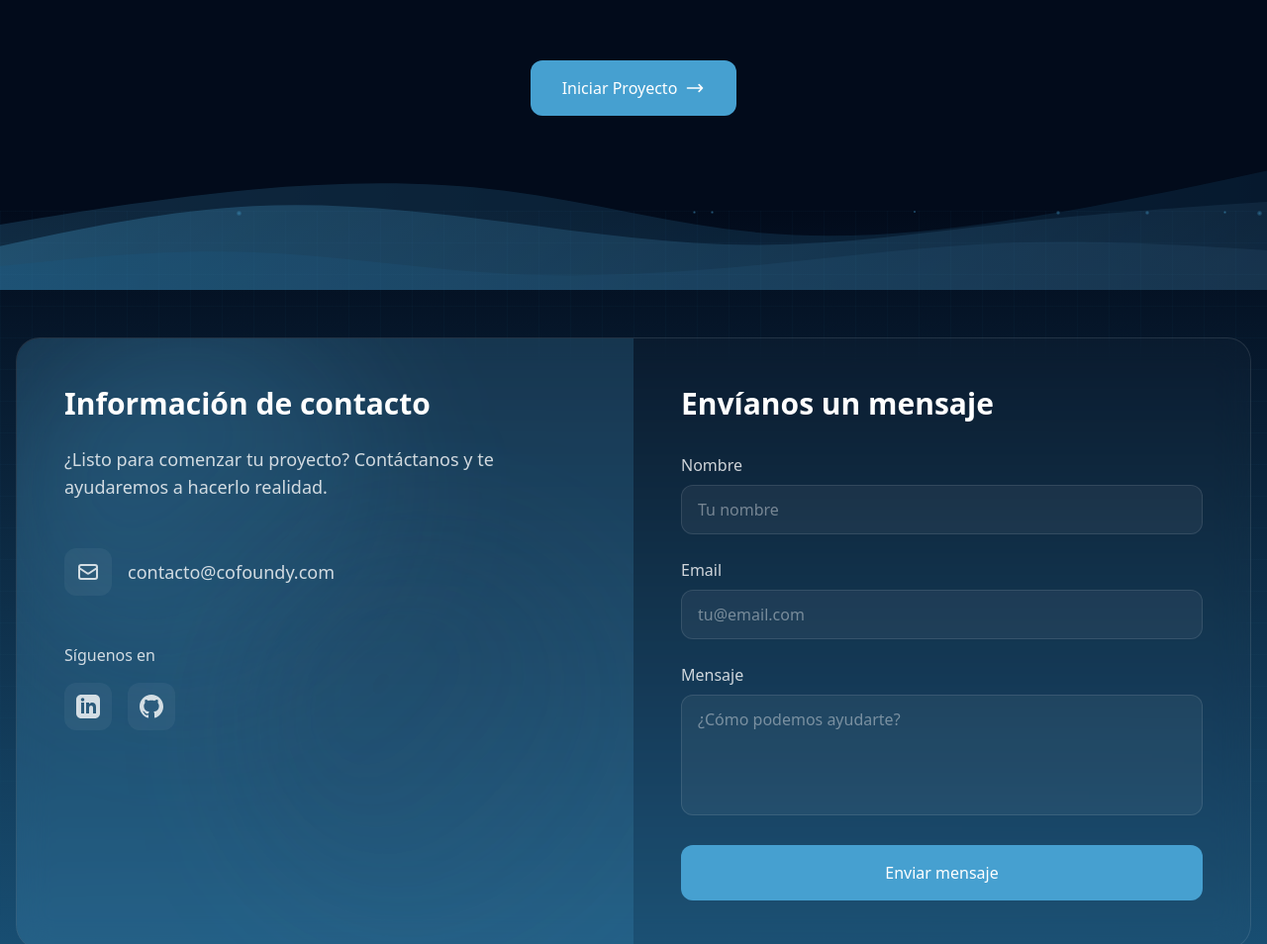
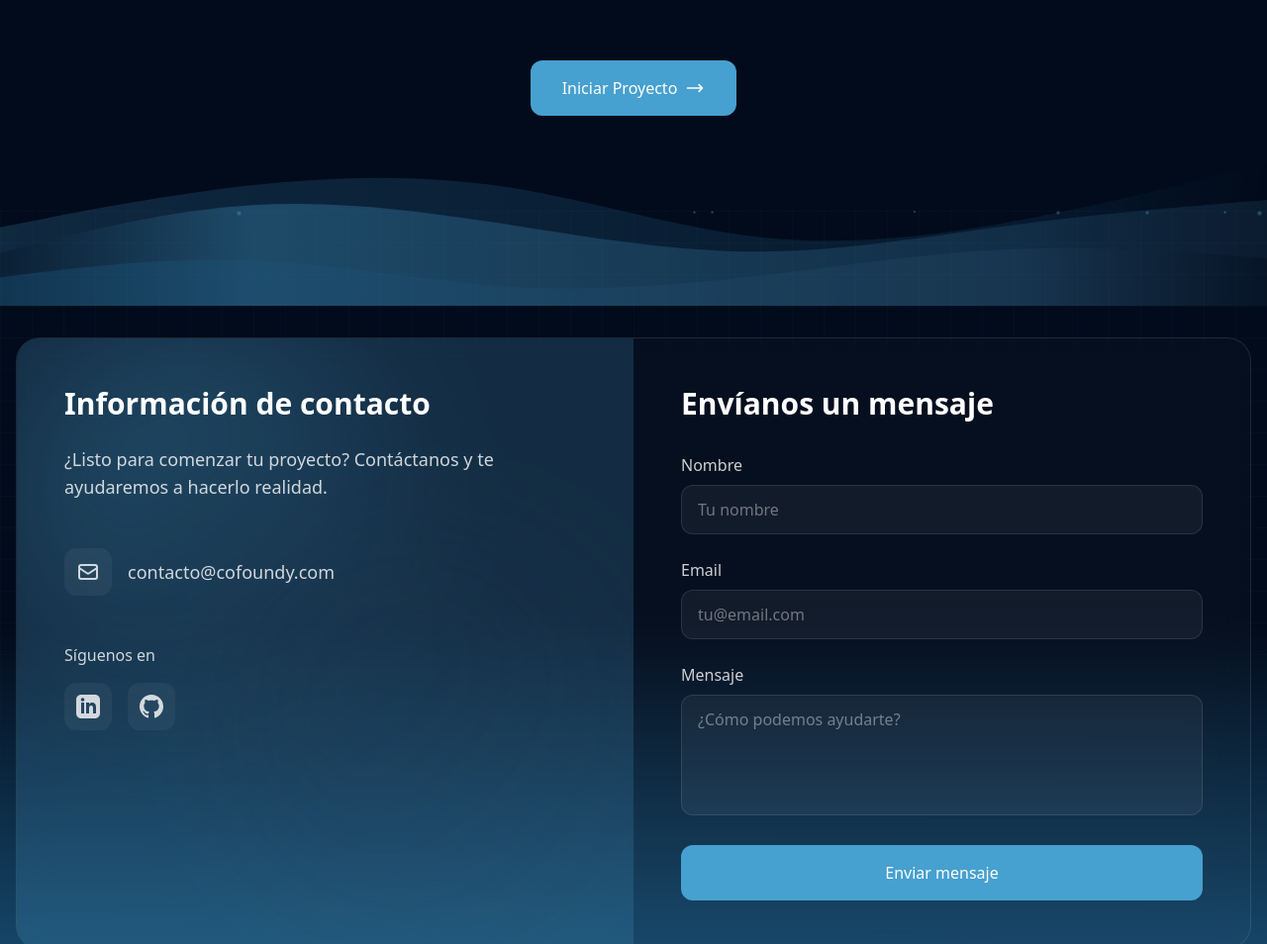
Before and after one commit to cofoundy/landing-page, an Astro site: page / in a window 1280 px wide. Shown: the part 1900-2854 px from the top of the page at 99% size. Built offline with nearby package versions, Linux system fonts and the light colour scheme; Astro itself is replaced by a stand-in of ours.

Commit message:
feat: add futuristic wave transition to Contact section
- Add animated wave transition with multiple layers\n- Implement floating particles animation\n- Add mesh grid background\n- Enhance form styling with glass morphism\n- Improve overall section aesthetics

```diff
--- a/src/components/Contact.astro
+++ b/src/components/Contact.astro
@@ -1,9 +1,15 @@
 <section
   id="contact"
-  class="relative bg-gradient-to-b from-dark to-[#1B577E] pt-32 pb-24"
+  class="relative bg-gradient-to-b from-dark via-dark to-[#1B577E] pt-32 pb-24"
 >
   <!-- Wave transition -->
-  <div class="absolute inset-x-0 top-0 h-40 -translate-y-1/2">
+  <div class="absolute inset-x-0 top-0 h-48 -translate-y-1/2">
+    <!-- Smooth gradient overlay -->
+    <div
+      class="absolute inset-x-0 bottom-0 h-24 bg-gradient-to-t from-dark to-transparent"
+    >
+    </div>
+
     <!-- Animated wave layers -->
     <div class="absolute inset-0 opacity-20">
       <svg
@@ -55,7 +61,8 @@
             gradientUnits="userSpaceOnUse"
           >
             <stop offset="0%" stop-color="#46A0D0"></stop>
-            <stop offset="100%" stop-color="#1B577E"></stop>
+            <stop offset="80%" stop-color="#1B577E"></stop>
+            <stop offset="100%" stop-color="rgb(2, 11, 27)"></stop>
           </linearGradient>
           <linearGradient
             id="wave-gradient-2"
@@ -66,7 +73,8 @@
             gradientUnits="userSpaceOnUse"
           >
             <stop offset="0%" stop-color="#23435F"></stop>
-            <stop offset="100%" stop-color="#46A0D0"></stop>
+            <stop offset="80%" stop-color="#46A0D0"></stop>
+            <stop offset="100%" stop-color="rgb(2, 11, 27)"></stop>
           </linearGradient>
           <linearGradient
             id="wave-gradient-3"
@@ -77,7 +85,8 @@
             gradientUnits="userSpaceOnUse"
           >
             <stop offset="0%" stop-color="#1B577E"></stop>
-            <stop offset="100%" stop-color="#23435F"></stop>
+            <stop offset="80%" stop-color="#23435F"></stop>
+            <stop offset="100%" stop-color="rgb(2, 11, 27)"></stop>
           </linearGradient>
         </defs>
       </svg>
```
